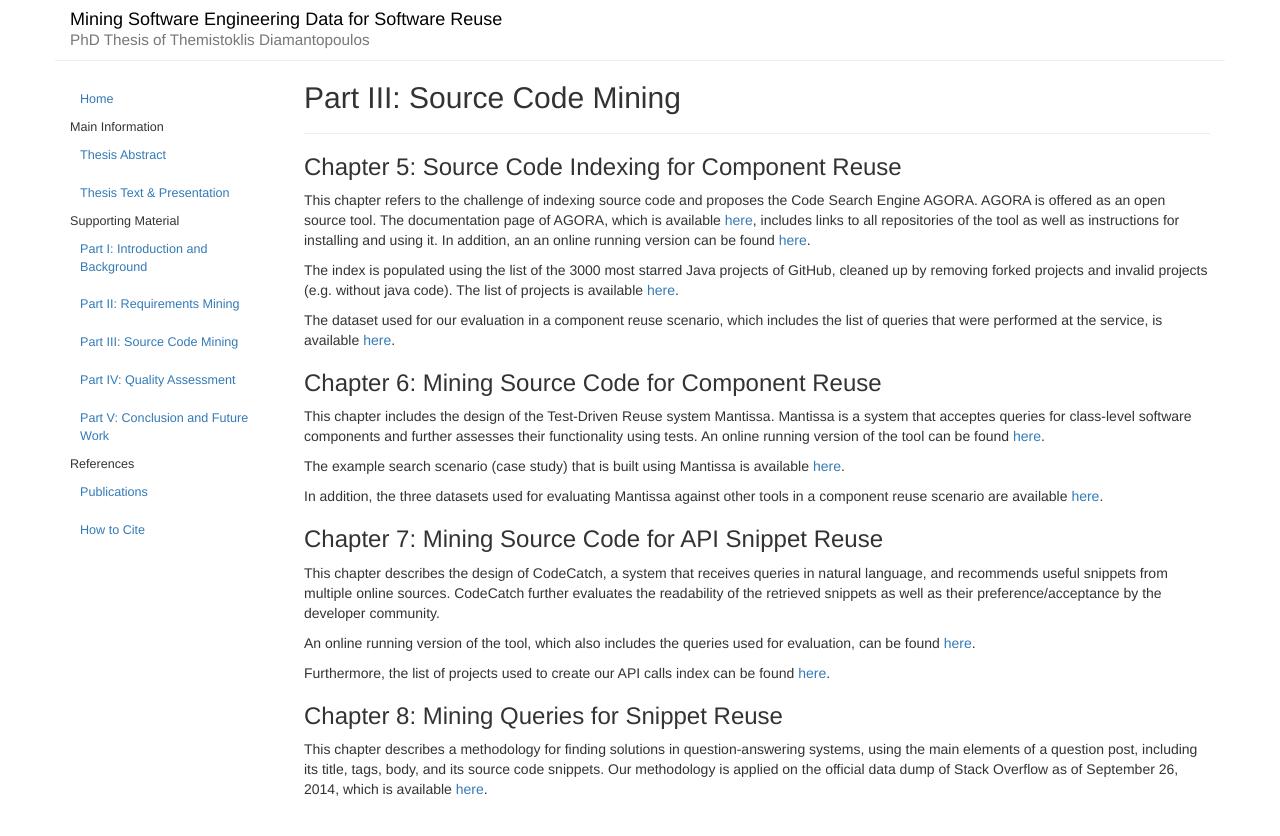
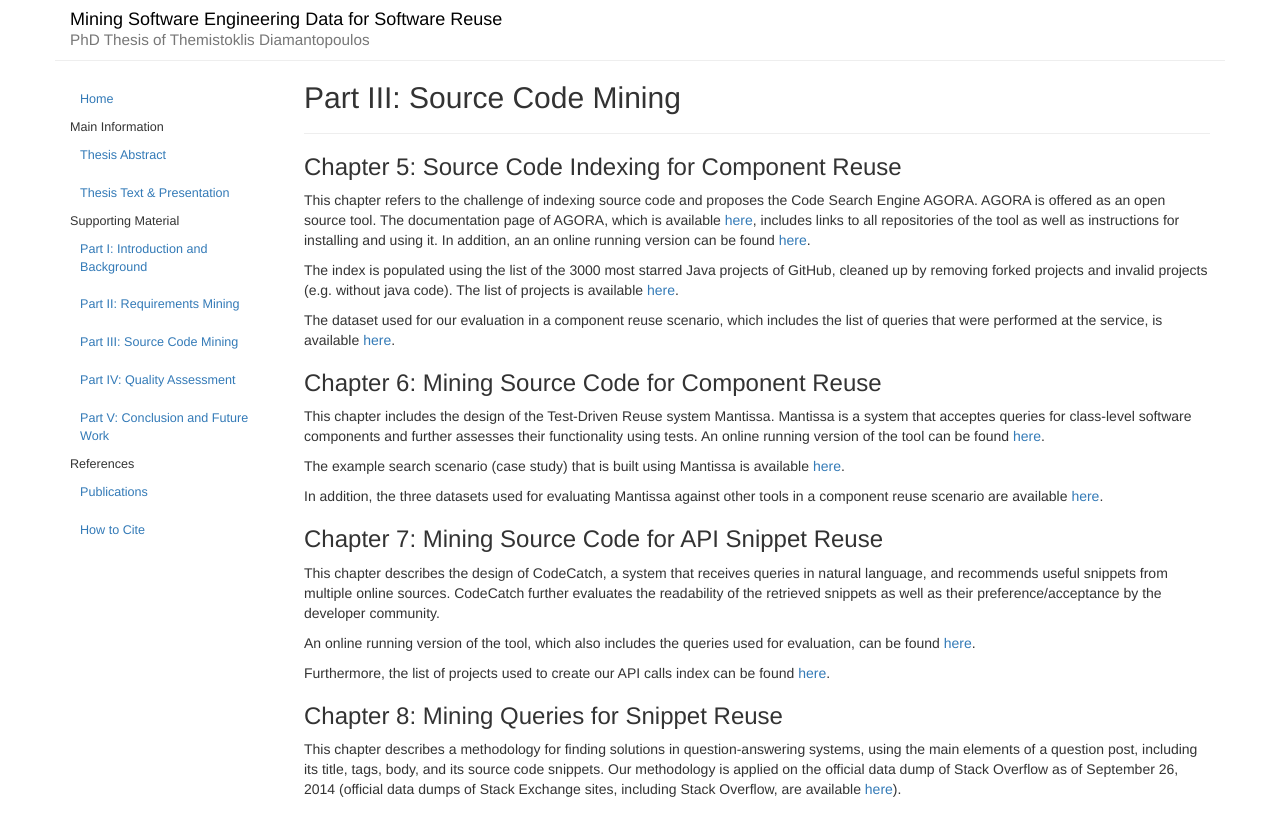
Before and after one commit to thdiaman/phdthesis, a Jekyll site: the page built from _posts/2017-11-20-partthree.md, in a window 1280 px wide. Shown: the top 836 px of the page. Built offline with Jekyll 4.4.1, drawn with Linux system fonts in a browser that asks for light colours.

Commit message:
Update link to dataset

```diff
--- a/_posts/2017-11-20-partthree.md
+++ b/_posts/2017-11-20-partthree.md
@@ -56,5 +56,5 @@ Furthermore, the list of projects used to create our API calls index can be foun
 This chapter describes a methodology for finding solutions in question-answering systems,
 using the main elements of a question post, including its title, tags, body, and
 its source code snippets. Our methodology is applied on the official data dump of Stack
-Overflow as of September 26, 2014, which is available
-<a target="_blank" href="http://2015.msrconf.org/challenge_data/">here</a>.
+Overflow as of September 26, 2014 (official data dumps of Stack Exchange sites, including Stack Overflow, are available
+<a target="_blank" href="https://archive.org/details/stackexchange">here</a>).
```
